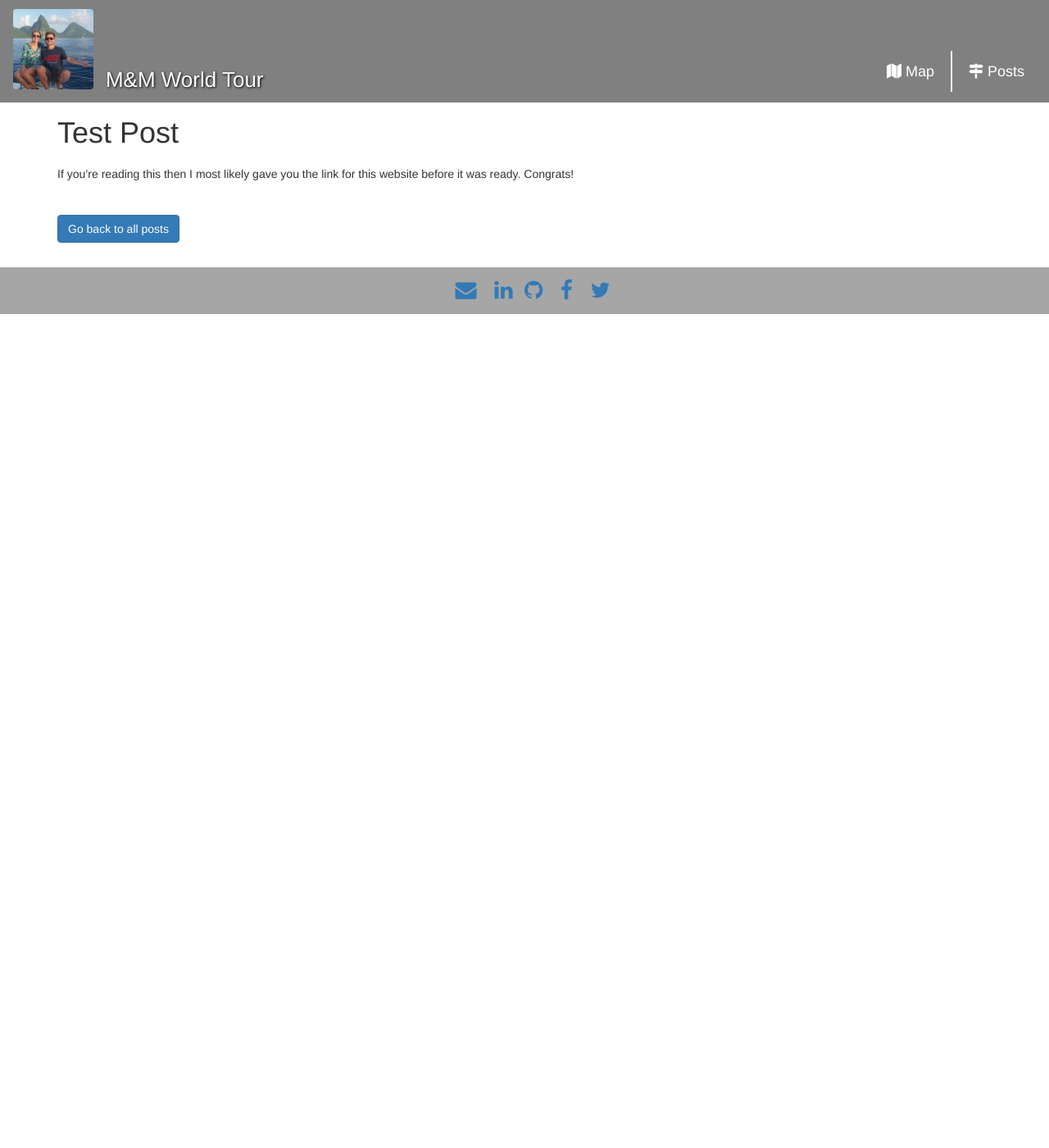
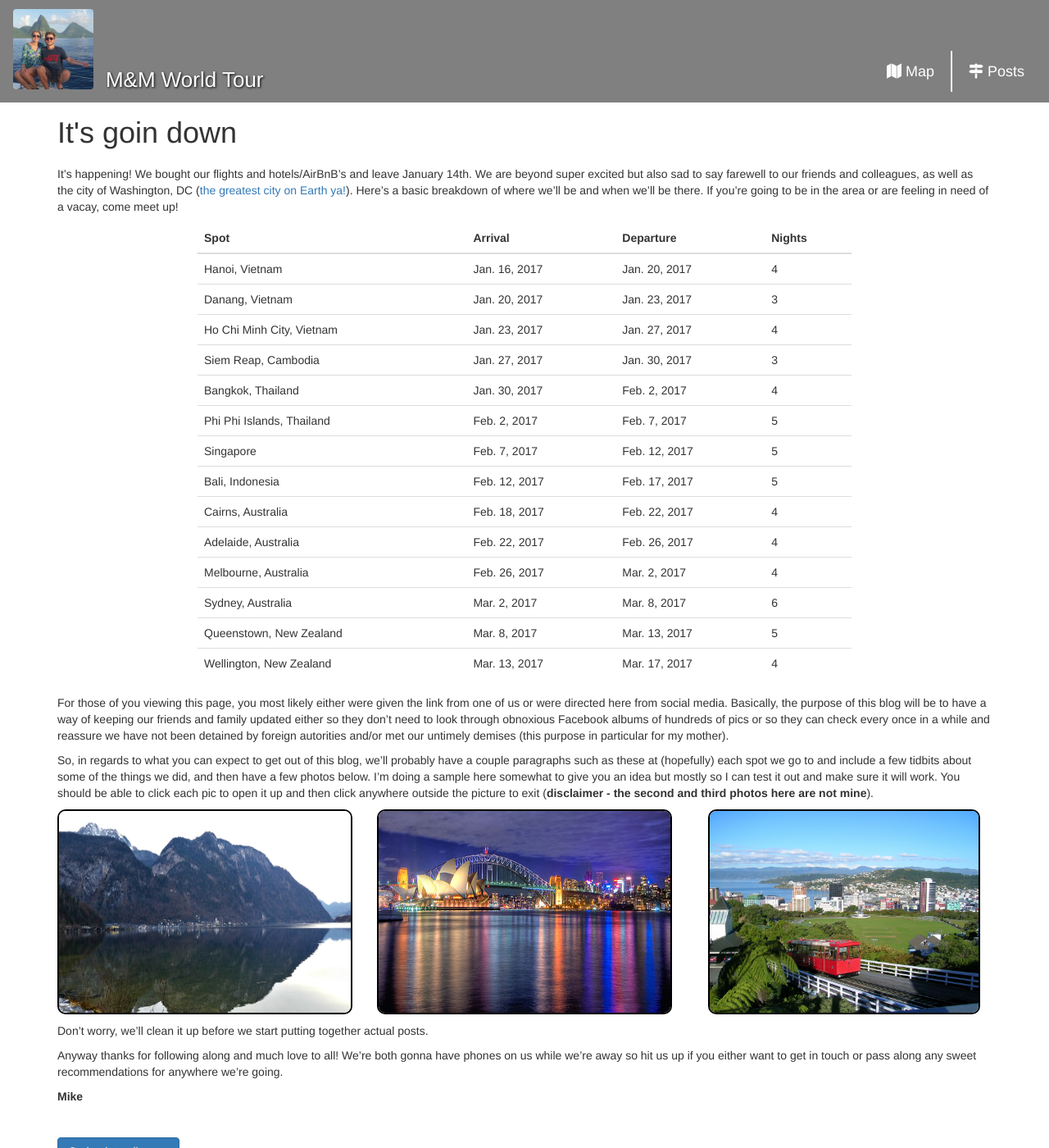
Before and after one commit to michaelrenzi/worldtour, a Jekyll site: the page built from _posts/2016-09-18-first-post.markdown, in a window 1280 px wide and 1400 px high. Shown: the whole window at 82% size. Built offline with Jekyll 4.4.1, drawn with Linux system fonts in a browser that asks for light colours; nearby versions of some CDN libraries.

Commit message:
updated test post, created new styles

```diff
--- a/_config.yml
+++ b/_config.yml
@@ -21,6 +21,9 @@ baseurl: "" # the subpath of your site, e.g. /blog
 url: "http://michaelrenzi.github.io/worldtour" # the base hostname & protocol for your site
 github_username:  michaelrenzi
 
+# Permalinks
+permalink: /blog/:year/:month/:day/:title/
+
 # Build settings
 markdown: kramdown
 theme: minima
--- a/_posts/2016-09-18-first-post.markdown
+++ b/_posts/2016-09-18-first-post.markdown
@@ -1,9 +1,143 @@
 ---
 layout: post
-title:  "Test Post"
-date:   2016-09-18 15:11:12 -0400
-img: "img/halstatt.jpg"
-teaser: "Here is a teaser for the test post"
+title:  "It's goin down"
+date:   2016-12-9 12:00:00 -0400
+img: "/img/halstatt.jpg"
+img-alt: "Halstatt"
+teaser: "Picture is from a past trip, just using it to test stuff out."
 categories: jekyll update
 ---
-If you're reading this then I most likely gave you the link for this website before it was ready. Congrats!
+
+It's happening! We bought our flights and hotels/AirBnB's and leave January 14th. We are beyond super excited but also sad to say farewell to our friends and colleagues, as well as the city of Washington, DC ([the greatest city on Earth ya!](https://youtu.be/k8226Jox78E?t=1m34s)). Here's a basic breakdown of where we'll be and when we'll be there. If you're going to be in the area or are feeling in need of a vacay, come meet up!
+
+<div class="table-responsive">
+<table class="table table-hover" style="width:70%; margin-left:auto; margin-right:auto">
+  <thead>
+    <tr>
+      <th>Spot</th>
+      <th>Arrival</th>
+      <th>Departure</th>
+      <th>Nights</th>
+    </tr>
+  </thead>
+  <tbody>
+    <tr>
+      <td>Hanoi, Vietnam</td>
+      <td>Jan. 16, 2017</td>
+      <td>Jan. 20, 2017</td>
+      <td>4</td>
+    </tr>
+    <tr>
+      <td>Danang, Vietnam</td>
+      <td>Jan. 20, 2017</td>
+      <td>Jan. 23, 2017</td>
+      <td>3</td>
+    </tr>
+    <tr>
+      <td>Ho Chi Minh City, Vietnam</td>
+      <td>Jan. 23, 2017</td>
+      <td>Jan. 27, 2017</td>
+      <td>4</td>
+    </tr>
+    <tr>
+      <td>Siem Reap, Cambodia</td>
+      <td>Jan. 27, 2017</td>
+      <td>Jan. 30, 2017</td>
+      <td>3</td>
+    </tr>
+    <tr>
+      <td>Bangkok, Thailand</td>
+      <td>Jan. 30, 2017</td>
+      <td>Feb. 2, 2017</td>
+      <td>4</td>
+    </tr>
+    <tr>
+      <td>Phi Phi Islands, Thailand</td>
+      <td>Feb. 2, 2017</td>
+      <td>Feb. 7, 2017</td>
+      <td>5</td>
+    </tr>
+    <tr>
+      <td>Singapore</td>
+      <td>Feb. 7, 2017</td>
+      <td>Feb. 12, 2017</td>
+      <td>5</td>
+    </tr>
+    <tr>
+      <td>Bali, Indonesia</td>
+      <td>Feb. 12, 2017</td>
+      <td>Feb. 17, 2017</td>
+      <td>5</td>
+    </tr>
+    <tr>
+      <td>Cairns, Australia</td>
+      <td>Feb. 18, 2017</td>
+      <td>Feb. 22, 2017</td>
+      <td>4</td>
+    </tr>
+    <tr>
+      <td>Adelaide, Australia</td>
+      <td>Feb. 22, 2017</td>
+      <td>Feb. 26, 2017</td>
+      <td>4</td>
+    </tr>
+    <tr>
+      <td>Melbourne, Australia</td>
+      <td>Feb. 26, 2017</td>
+      <td>Mar. 2, 2017</td>
+      <td>4</td>
+    </tr>
+    <tr>
+      <td>Sydney, Australia</td>
+      <td>Mar. 2, 2017</td>
+      <td>Mar. 8, 2017</td>
+      <td>6</td>
+    </tr>
+    <tr>
+      <td>Queenstown, New Zealand</td>
+      <td>Mar. 8, 2017</td>
+      <td>Mar. 13, 2017</td>
+      <td>5</td>
+    </tr>
+    <tr>
+      <td>Wellington, New Zealand</td>
+      <td>Mar. 13, 2017</td>
+      <td>Mar. 17, 2017</td>
+      <td>4</td>
+    </tr>
+  </tbody>
+</table>
+</div>
+
+For those of you viewing this page, you most likely either were given the link from one of us or were directed here from social media. Basically, the purpose of this blog will be to have a way of keeping our friends and family updated either so they don't need to look through obnoxious Facebook albums of hundreds of pics or so they can check every once in a while and reassure we have not been detained by foreign autorities and/or met our untimely demises (this purpose in particular for my mother).
+
+So, in regards to what you can expect to get out of this blog, we'll probably have a couple paragraphs such as these at (hopefully) each spot we go to and include a few tidbits about some of the things we did, and then have a few photos below. I'm doing a sample here somewhat to give you an idea but mostly so I can test it out and make sure it will work. You should be able to click each pic to open it up and then click anywhere outside the picture to exit (**disclaimer - the second and third photos here are not mine**).
+
+<div class="row">
+      <div class="col-lg-4 col-md-6 col-sm-12">
+        <p><a class="pop"><img src="{{ site.baseurl }}/img/halstatt.jpg" class="img-responsive post-image" /></a></p>
+      </div>
+      <div class="col-lg-4 col-md-6 col-sm-12">
+        <p><a class="pop"><img src="{{ site.baseurl }}/img/sydney.jpg" class="img-responsive post-image" /></a></p>
+      </div>
+      <div class="col-lg-4 col-md-6 col-sm-12">
+        <p><a class="pop"><img src="{{ site.baseurl }}/img/wellington.jpg" class="img-responsive post-image" /></a></p>
+      </div>
+</div>
+
+<div class="modal fade" id="imagemodal" tabindex="-1" role="dialog" aria-labelledby="myModalLabel" aria-hidden="true">
+<div class="modal-dialog">
+    <div class="modal-content">
+      <div class="modal-body">
+        <button type="button" class="close" data-dismiss="modal"><span aria-hidden="true">&times;</span><span class="sr-only">Close</span></button>
+        <img src="" class="imagepreview" style="width: 100%;" >
+      </div>
+    </div>
+  </div>
+</div>
+
+Don't worry, we'll clean it up before we start putting together actual posts.
+
+Anyway thanks for following along and much love to all! We're both gonna have phones on us while we're away so hit us up if you either want to get in touch or pass along any sweet recommendations for anywhere we're going.
+
+**Mike**
--- a/css/styles.css
+++ b/css/styles.css
@@ -158,7 +158,7 @@ hr {
   margin-bottom:0px;
   float:none;
 }
-.post-image {
+.post-image-home {
   margin-left: auto;
   margin-right: auto;
   border-radius: 10px;
@@ -166,7 +166,7 @@ hr {
   border:2px solid black;
   transition: opacity 1s;
 }
-.post-image:hover {
+.post-image-home:hover {
   opacity: .7;
 }
 .rss-subscribe {
@@ -282,3 +282,18 @@ section#feature-subpage {
   margin-bottom:5px;
   width:220px;
 }
+/* Post Styles */
+.post-image {
+  margin-left: auto;
+  margin-right: auto;
+  height: 250px;
+  border:2px solid black;
+  border-radius: 10px;
+  cursor:hand;
+}
+.post-image:hover {
+  cursor:hand;
+}
+a.pop {
+  cursor: pointer;"
+}
--- a/index.html
+++ b/index.html
@@ -16,7 +16,7 @@ excerpt: "Surprise! We got a little bold and ditched DC to travel the world."
   <div class="row">
     {% for post in site.posts limit:6 %}
       <div class="col-lg-4 col-md-6 col-sm-12">
-          <p><a class="post-link" href="{{ post.url | prepend: site.baseurl }}"><img src="{{ site.baseurl }}/{{ post.img }}" class="img-responsive post-image" /></a></p>
+          <p><a class="post-link" href="{{ post.url | prepend: site.baseurl }}"><img src="{{ site.baseurl }}/{{ post.img }}" class="img-responsive post-image-home" /></a></p>
           <div class="caption">
             <h4 class="centered"><a class="post-link" href="{{ post.url | prepend: site.baseurl }}">{{ post.title | escape }}</a></h5>
             <p class="small centered"><em>{{ post.date | date: "%b %-d, %Y"  }}</em></p>
--- a/js/script.js
+++ b/js/script.js
@@ -0,0 +1,6 @@
+$(function() {
+    $('.pop').on('click', function() {
+      $('.imagepreview').attr('src', $(this).find('img').attr('src'));
+      $('#imagemodal').modal('show');
+    });
+});
--- a/posts.html
+++ b/posts.html
@@ -10,7 +10,7 @@ permalink: /posts
   {% for post in site.posts %}
     <div class="row">
       <div class="col-lg-12 archive-item">
-        <h3 class="archive-title"><a class="post-link" href="{{ post.url | prepend: site.baseurl }}"><img src="{{ post.img }}" class="img-responsive archive-image" alt="Thailand" /></a><a class="post-link" href="{{ post.url | prepend: site.baseurl }}">{{ post.title | escape }}</a></h3>
+        <h3 class="archive-title"><a class="post-link" href="{{ post.url | prepend: site.baseurl }}"><img src="{{ post.img }}" class="img-responsive archive-image" alt="{{post.img-alt}}" /></a><a class="post-link" href="{{ post.url | prepend: site.baseurl }}">{{ post.title | escape }}</a></h3>
          <p class="small"><em>{{ post.date | date: "%b %-d, %Y"  }}</em></p>
          <p>{{ post.teaser }}</p>
          <a href="{{ post.url | prepend: site.baseurl }}"" class="btn btn-primary" role="button">Read More</a>
```
Also changed, not shown: Gemfile.lock, img/mike.jpg (deleted), 1 other file.
